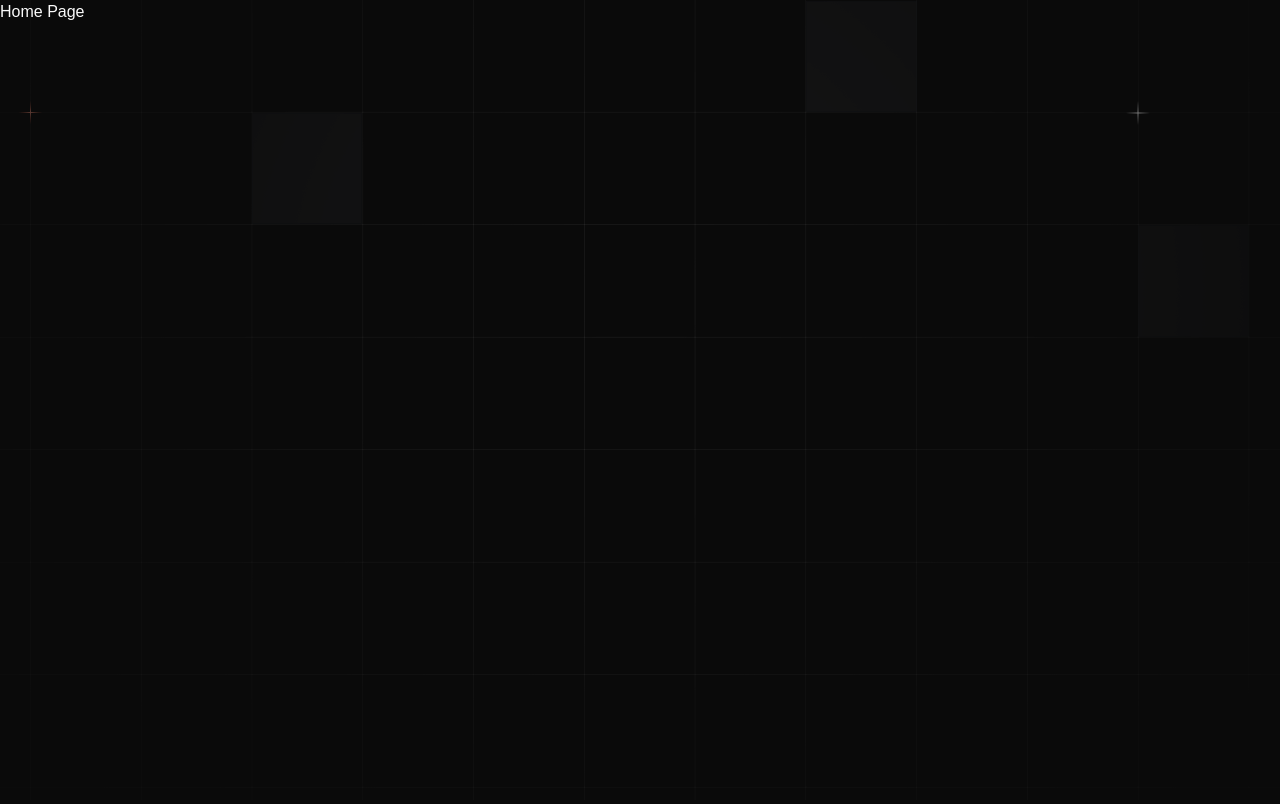
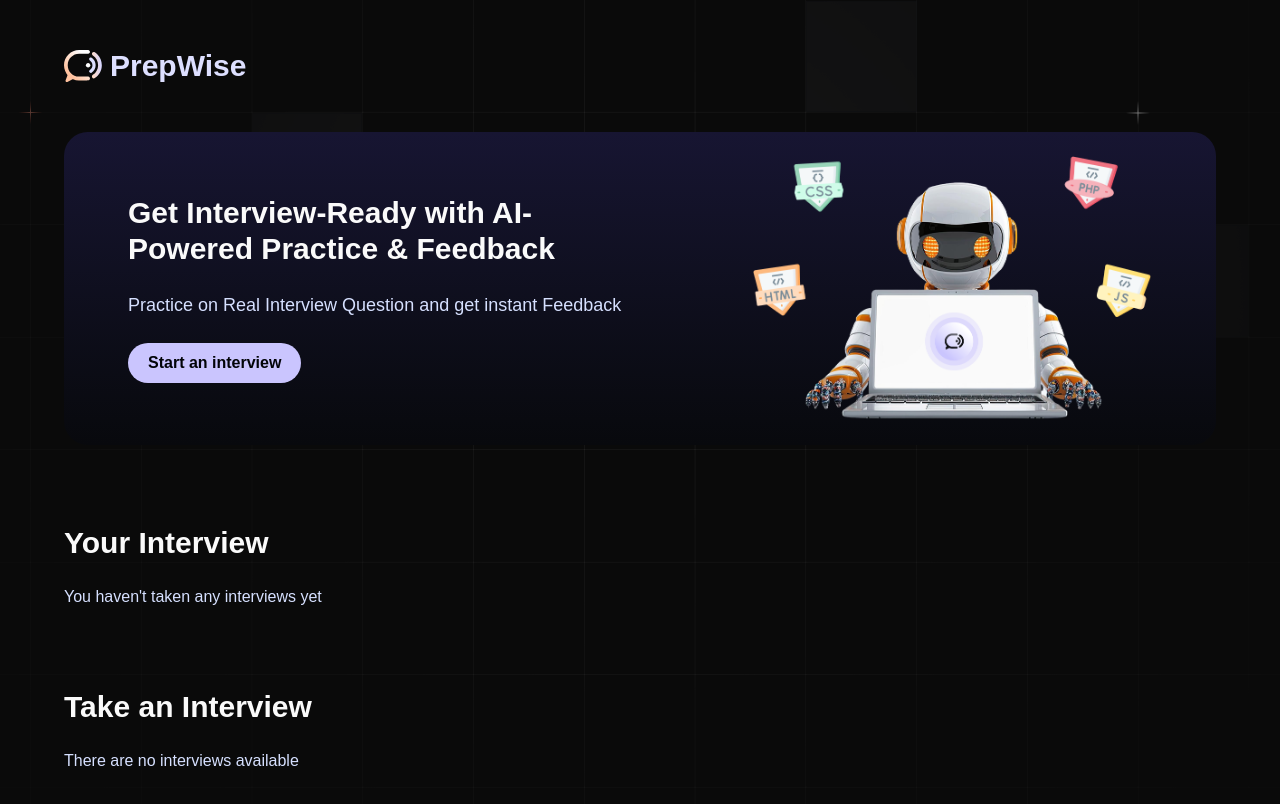
Before and after one commit to jaxro/mock_interview_platform, a Next.js app: page / in a window 1280 px wide. Shown: the top 804 px of the page. Built offline with nearby package versions, Linux system fonts and the light colour scheme; a web font is replaced by a local one.

Commit message:
home page creation is being started

```diff
--- a/app/(root)/layout.tsx
+++ b/app/(root)/layout.tsx
@@ -1,9 +1,19 @@
-import { ReactNode } from 'react'
+import Image from "next/image";
+import Link from "next/link";
+import { ReactNode } from "react";
 
-const Rootlayout = ({children}:{children:ReactNode}) => {
+const Rootlayout = ({ children }: { children: ReactNode }) => {
   return (
-    <div>{children}</div>
-  )
-}
+    <div className="root-layout">
+      <nav>
+        <Link href="/" className="flex items-center gap-2">
+          <Image src="/logo.svg" alt="Logo" width={38} height={32} />
+          <h2 className="text-primary-100">PrepWise</h2>
+        </Link>
+      </nav>
+      {children}
+    </div>
+  );
+};
 
-export default Rootlayout
+export default Rootlayout;
--- a/app/(root)/page.tsx
+++ b/app/(root)/page.tsx
@@ -1,8 +1,37 @@
+import Image from 'next/image'
+import Link from 'next/link'
 import React from 'react'
 
 const page = () => {
   return (
-    <div>Home Page</div>
+    <>
+      <section className="card-cta">
+        <div className="flex flex-col gap-6 max-w-lg">
+          <h2>Get Interview-Ready with AI-Powered Practice
+            & Feedback</h2>
+            <p className="text-lg">
+              Practice on Real Interview Question and get instant Feedback
+            </p>
+            <button asChild className="btn-primary max-sm:w-full">
+              <Link href="/interview">Start an interview</Link>
+            </button>
+        </div>
+        <Image src="/robot.png" alt="robo-dude" width={400} height={400} className="max-sm:hidden" />
+      </section>
+      <section className="flex flex-col gap-6 mt-8">
+        <h2>Your Interview</h2>
+        <div className="interview-section">
+          <p>You haven&apos;t taken any interviews yet</p>
+        </div>
+      </section>
+      <section className="flex flex-col gap-6 mt-8">
+        <h2>Take an Interview</h2>
+        <div className="interviews-section">
+          <p>There are no interviews available</p>
+        </div>
+
+      </section>
+    </>
   )
 }
 
```
